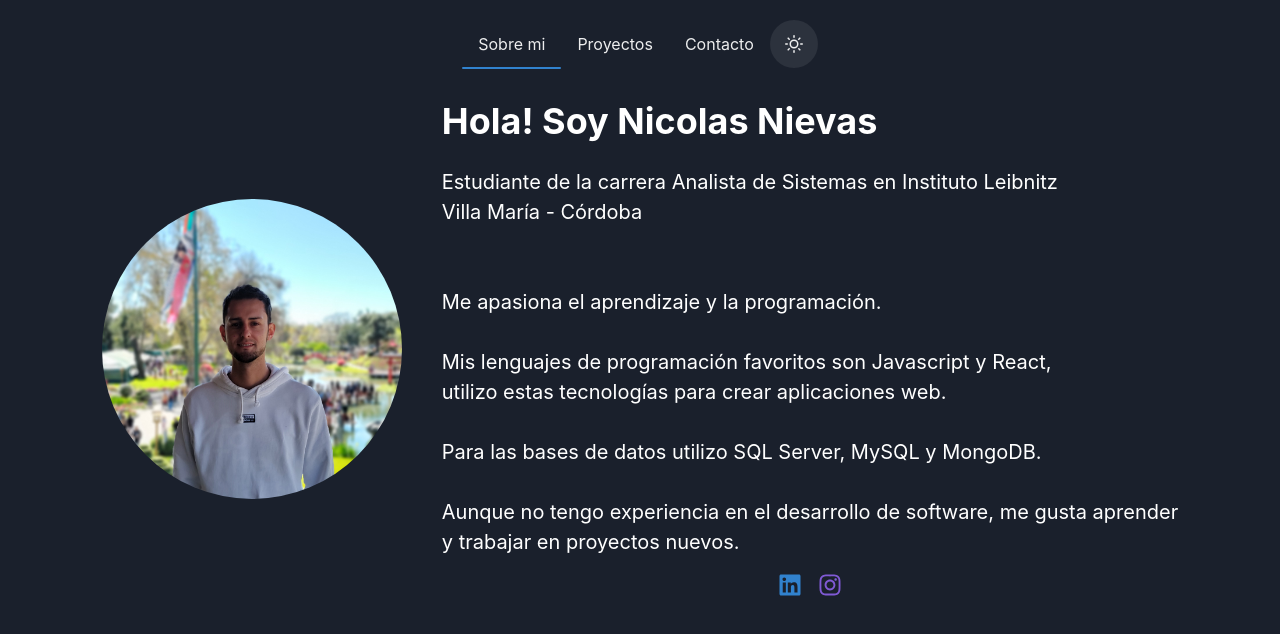
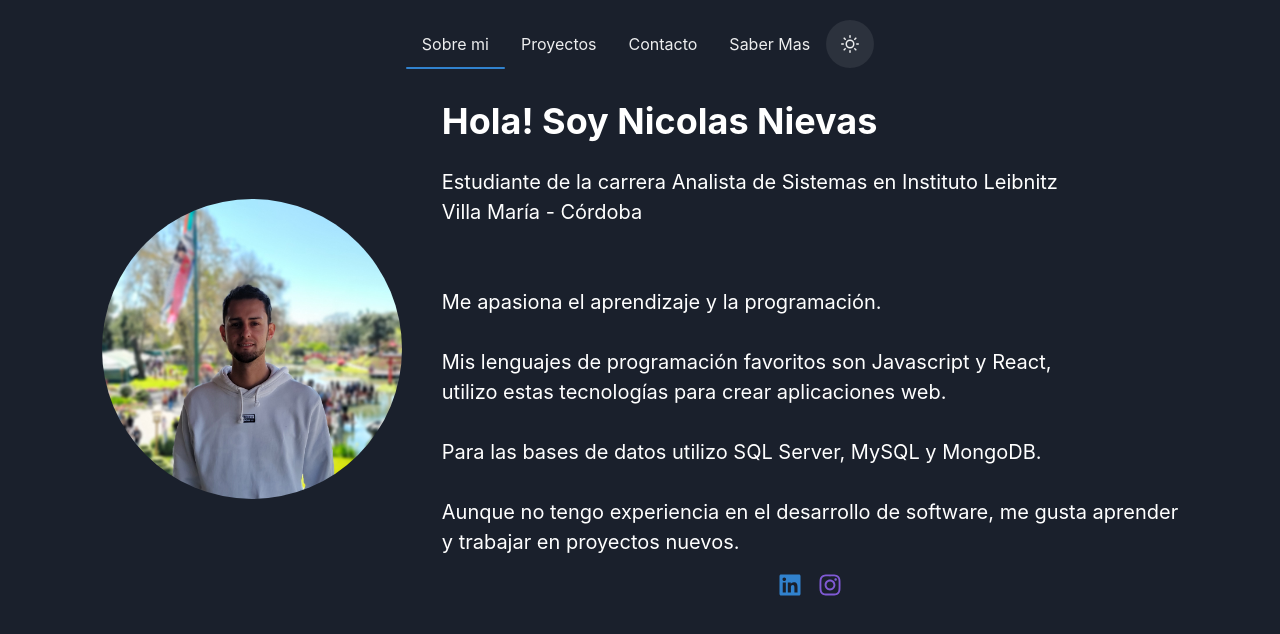
Before and after one commit to nicoonievas/PortfolioNievasNicolas, a React (Create React App) app: page / in a window 1280 px wide. Shown: the top 634 px of the page. Built offline with nearby package versions, Linux system fonts and the light colour scheme; no server answers; the HTML template or start-up script is replaced by a standard one.

Commit message:
agregar saber mas

```diff
--- a/src/components/header/header.js
+++ b/src/components/header/header.js
@@ -12,6 +12,7 @@ const Header = () => {
         <Tab>Sobre mi</Tab>
         <Tab>Proyectos</Tab>
         <Tab>Contacto</Tab>
+        <Tab>Saber Mas</Tab>
         <ToggleColorMode />
       </TabList>
       <TabIndicator mt='-1.5px' height='2px' bg='blue.500' borderRadius='1px' />
```
Lines whose indentation alone changed are shown as unchanged.
